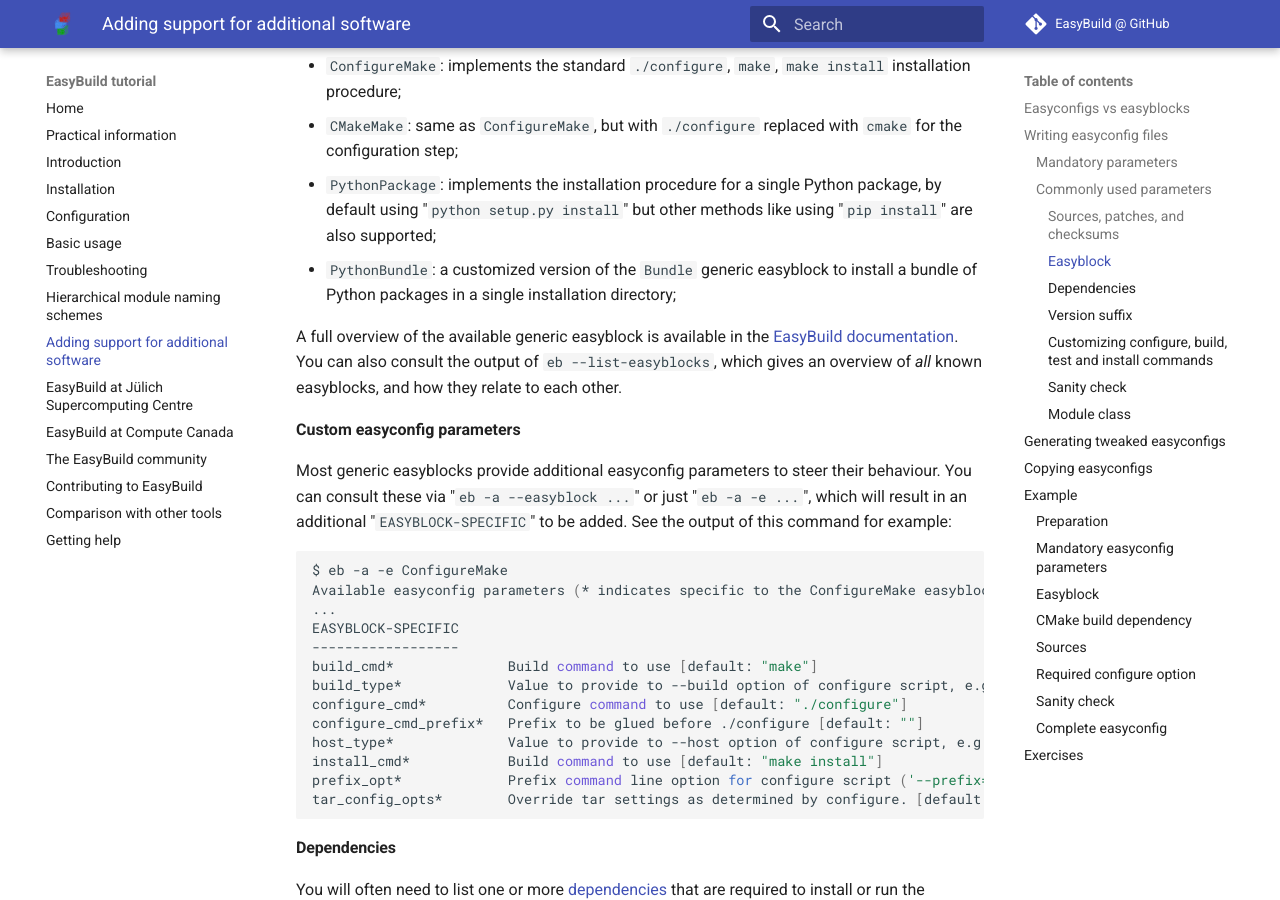
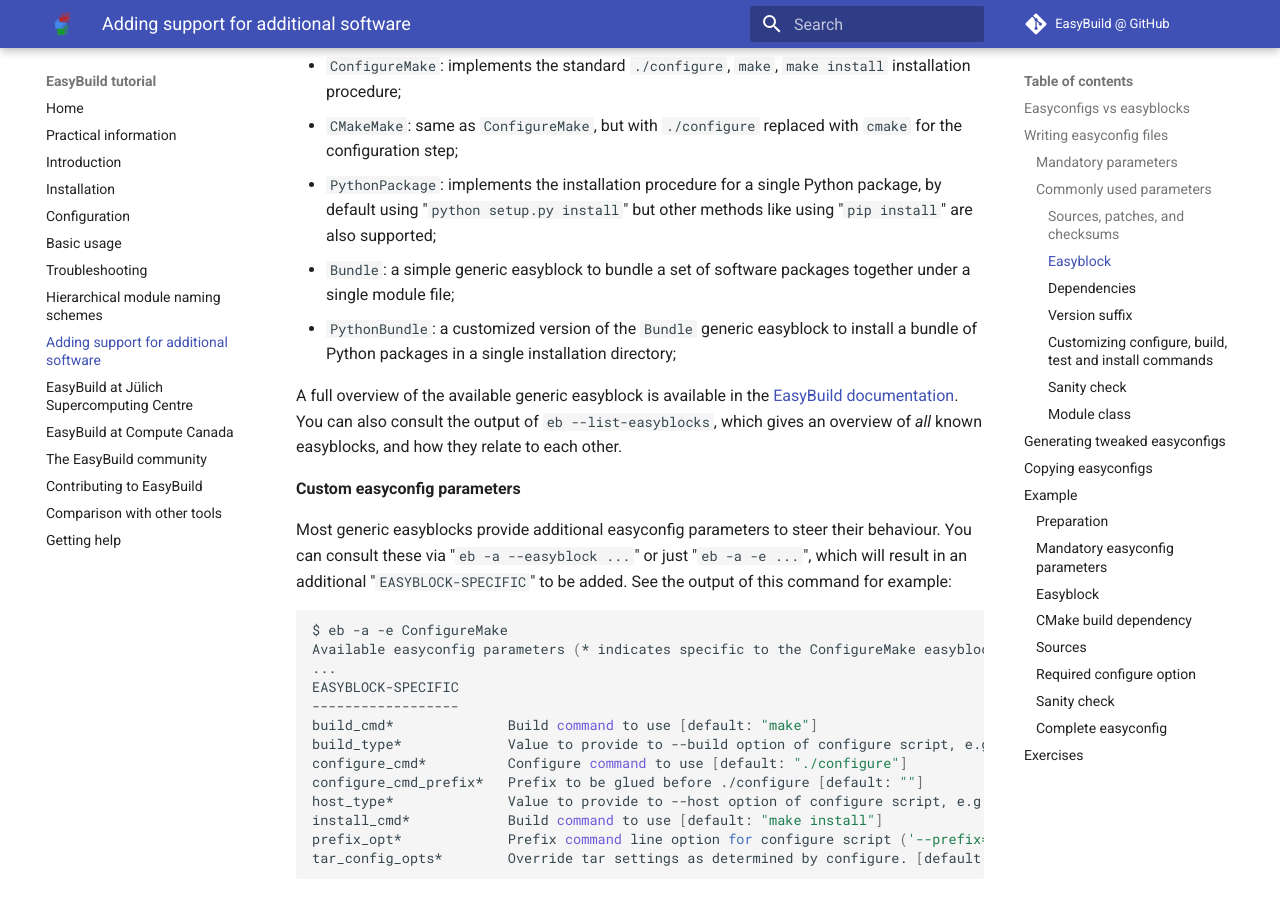
Before and after one commit to easybuilders/easybuild-tutorial, an MkDocs documentation site: the page built from docs/adding_support_software/README.md, in a window 1280 px wide and 900 px high, scrolled down 4895 px. Built offline with MkDocs 1.6.1 and Material for MkDocs 9.7.7, drawn with Linux system fonts in a browser that asks for light colours.

Commit message:
also mention Bundle (fixes #44)

```diff
--- a/docs/adding_support_software/README.md
+++ b/docs/adding_support_software/README.md
@@ -199,6 +199,7 @@ Here are a couple of commonly used generic easyblocks:
 * `CMakeMake`: same as `ConfigureMake`, but with `./configure` replaced with `cmake` for the configuration step;
 * `PythonPackage`: implements the installation procedure for a single Python package, by default using
    "`python setup.py install`" but other methods like using "`pip install`" are also supported;
+* `Bundle`: a simple generic easyblock to bundle a set of software packages together under a single module file;
 * `PythonBundle`: a customized version of the `Bundle` generic easyblock to install a bundle of Python packages
   in a single installation directory;
 
```
